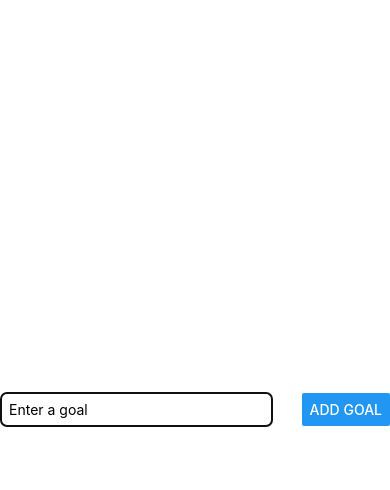
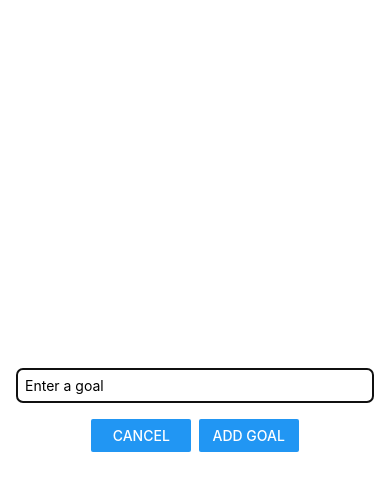
Before and after one commit to gvpinto/rn-learning-app, a React Native app: screen / in a window 390 px wide. Both pictures are taken after a click on the button "ADD NEW GOAL". Shown: the top 490 px of the page. Built offline with nearby package versions, Linux system fonts and the light colour scheme.

Commit message:
Section 2: React Native Basics - Lesson 35: Styling the modal overlay

```diff
--- a/components/GoalInput.js
+++ b/components/GoalInput.js
@@ -25,10 +25,17 @@
           onChangeText={goalInputHandler}
           value={enteredGoalText}
         />
-        <Button
-          title='Add Goal'
-          onPress={addGoalHandler}
-        />
+        <View style={styles.buttonContainer}>
+          <View style={styles.button}>
+            <Button title='Cancel' />
+          </View>
+          <View style={styles.button}>
+            <Button
+              title='Add Goal'
+              onPress={addGoalHandler}
+            />
+          </View>
+        </View>
       </View>
     </Modal>
   );
@@ -37,9 +44,10 @@
 const styles = StyleSheet.create({
   inputContainer: {
     flex: 1,
-    flexDirection: 'row',
-    justifyContent: 'space-between',
+    // flexDirection: 'row',
+    justifyContent: 'center',
     alignItems: 'center',
+    padding: 16,
     marginBottom: 24,
     borderBottomWidth: 1,
     borderBottomColor: '#cccccc',
@@ -48,9 +56,18 @@
     borderWidth: 1,
     borderRadius: 6,
     borderColor: '#cccccc',
-    width: '70%',
-    marginRight: 8,
+    width: '100%',
     padding: 8,
+  },
+  buttonContainer: {
+    flexDirection: 'row',
+    justifyContent: 'space-around',
+    width: '60%',
+    alignItems: 'center',
+  },
+  button: {
+    marginTop: 16,
+    width: 100,
   },
 });
 export default GoalInput;
```
